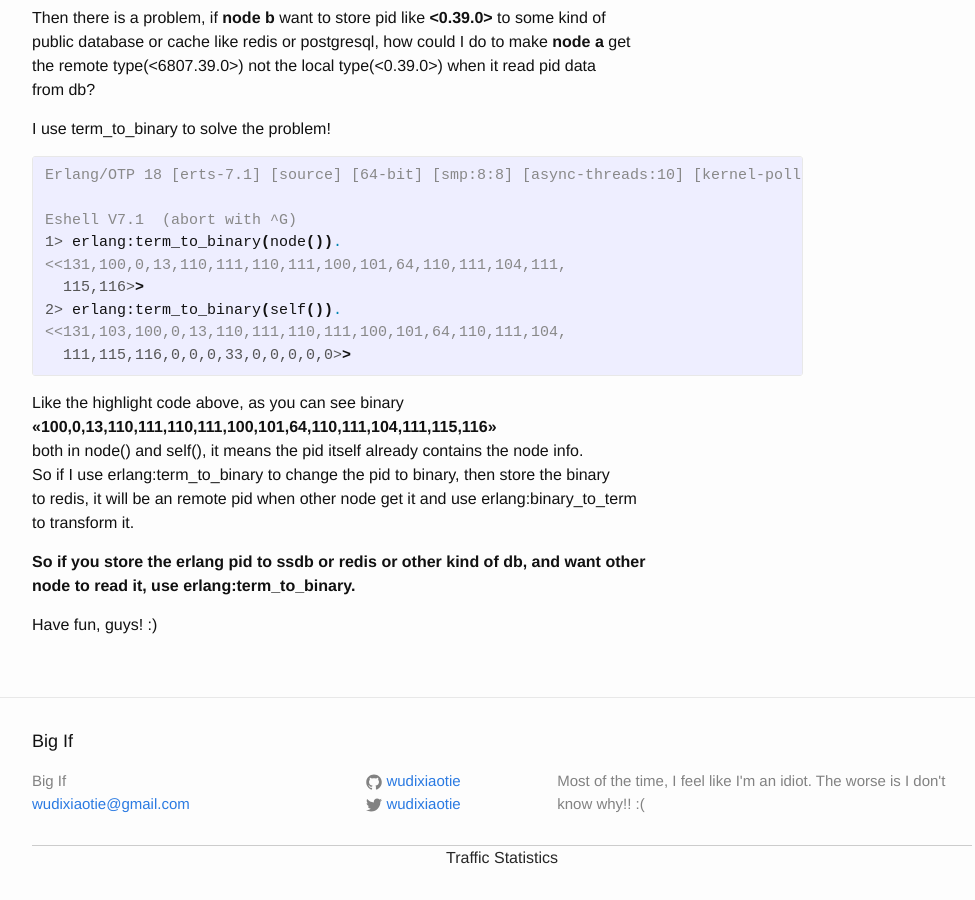
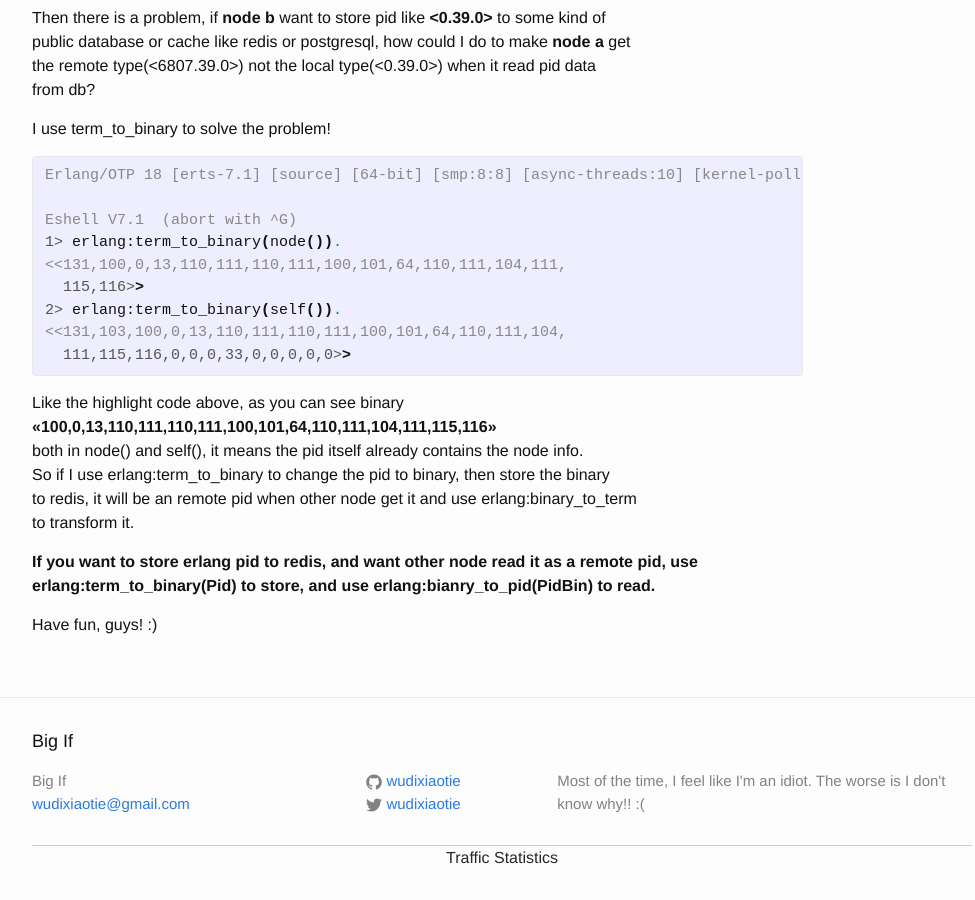
Before and after one commit to wudixiaotie/wudixiaotie.github.io, a Jekyll site: the page built from _posts/2016-04-15-erlang-pid.md, in a window 1280 px wide and 900 px high, scrolled down 1849 px. Shown: the whole window, without its empty margins (138-1113 px from the left). Built offline with Jekyll 4.4.1, drawn with Linux system fonts in a browser that asks for light colours; comment, search, counter and statistics services are not loaded.

Commit message:
update post

```diff
--- a/_posts/2016-04-15-erlang-pid.md
+++ b/_posts/2016-04-15-erlang-pid.md
@@ -126,8 +126,7 @@ So if I use erlang:term_to_binary to change the pid to binary, then store the bi
  to transform it.
 
 
-**So if you store the erlang pid to ssdb or redis or other kind of db, and want other
-node to read it, use erlang:term_to_binary.**
+**If you want to store erlang pid to redis, and want other node read it as a remote pid, use erlang:term_to_binary(Pid) to store, and use erlang:bianry_to_pid(PidBin) to read.**
 
 
 Have fun, guys! :)
```
